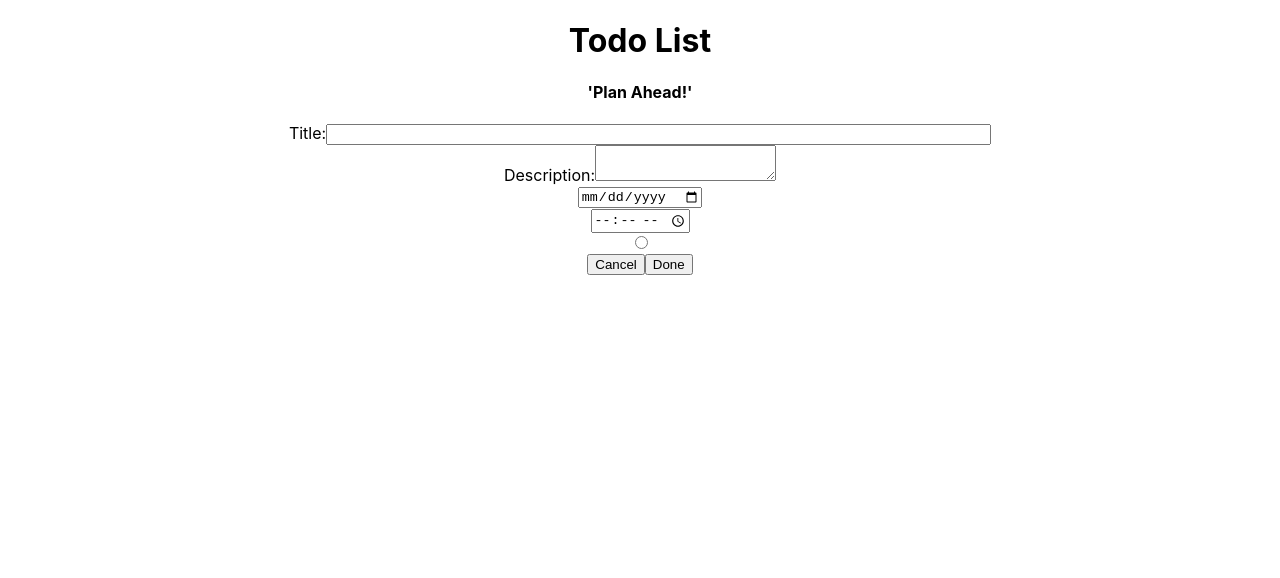
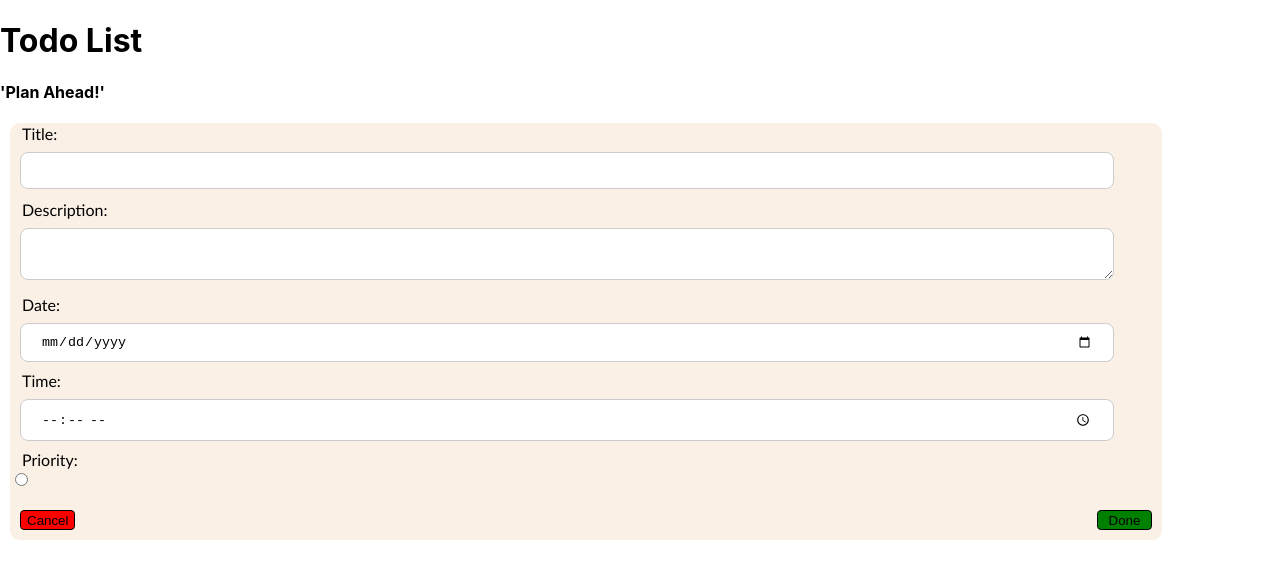
Before and after one commit to Czekk/Todo-List-App, a React (Create React App) app: page / in a window 1280 px wide. Both pictures are taken after a click on the button "Add new task". Shown: the top 578 px of the page. Built offline with nearby package versions, Linux system fonts and the light colour scheme.

Commit message:
Added styling to TaskForm

```diff
--- a/src/App.js
+++ b/src/App.js
@@ -1,15 +1,10 @@
 import React, {Component} from 'react';
-import Task from './Task/Task';
-import TaskForm from './TaskForm/TaskForm';
-import logo from './logo.svg';
-import './App.css';
-import task from './Task/Task';
+import Task from './Components/Task/Task';
+import TaskForm from './Components/TaskForm/TaskForm';
 
 class App extends Component {
   state= {
     tasks: [
-      {title: 'Finish this app', description: 'this need work done'},
-      {title: 'Shopping', description: 'Grocery, and clothes'}
     ],
     showTaskForm: false
   }
@@ -50,7 +45,8 @@ class App extends Component {
   addNewTaskHandler =() =>{
     const tasks = this.state.tasks;
     tasks.push(this.NewTask);
-    const taskIndex = tasks.findIndex(this.NewTask);
+    const taskIndex = tasks.findIndex(task => {
+      return task.title === this.NewTask.title});
     tasks[taskIndex].id= taskIndex;
     this.setState({Tasks: tasks});
     this.NewTask= {
@@ -84,7 +80,12 @@ class App extends Component {
       <div>
         {this.state.tasks.map(task => {
           return (
-            <Task title= {task.title} desc= {task.description} delete= {this.deleteTaskHandler} />
+            <Task title= {task.title}
+            desc= {task.description}
+            delete= {this.deleteTaskHandler}
+            date= {task.date}
+            time= {task.time}
+            id = {task.id} />
           )
           })
         }
--- a/src/Task/Task.js
+++ b/src/Components/Task/Task.js
@@ -11,6 +11,7 @@ return (
         value={probs.desc}/>
         <p>{probs.date}</p>
         <p>{probs.time}</p>
+        <p>{probs.id}</p>
 
         <button onClick = {probs.delete}>delete</button>
         <input type = "checkBox" title="mark as completed"></input>
--- /dev/null
+++ b/src/Components/TaskForm/TaskForm.css
@@ -0,0 +1,70 @@
+.formContainer {
+    background-color: linen;
+    border-radius: 10px;
+    margin: 10px;
+    padding-bottom: 50px;
+    float:center;
+    width: 90%;
+}
+
+
+label {
+    display: inline-block;
+    font-family: 'Gill Sans', 'Gill Sans MT', Calibri, 'Trebuchet MS', sans-serif;
+    padding: 1px 2px;
+    margin-left: 10px;
+}
+input[type=text], textarea {
+    width: 95%;
+    padding: 10px 20px;
+    margin: 8px 10px 10px;
+    display: inline-block;
+    border: 1px solid #ccc;
+    border-radius: 8px;
+    box-sizing: border-box;
+    font-family: Arial, Helvetica, sans-serif;
+}
+
+input[type=Date] {
+    width: 95%;
+    padding: 10px 20px;
+    margin: 8px 10px;
+    display: inline-block;
+    border: 1px solid #ccc;
+    border-radius: 8px;
+    box-sizing: border-box;
+}
+
+input[type=Time] {
+    width: 95%;
+    padding: 10px 20px;
+    margin: 8px 10px;
+    display: inline-block;
+    border: 1px solid #ccc;
+    border-radius: 8px;
+    box-sizing: border-box;
+}
+
+.cancelBut {
+    position: relative;
+    width: 55px;
+    height: 20px;
+    margin-left: 10px;
+    margin-top: 20px;
+    float: left;
+    background-color: red;
+    border: 1px solid black;
+    border-radius: 4px;
+}
+
+.doneBut {
+    position: relative;
+    width: 55px;
+    height: 20px;
+    margin-right: 10px;
+    margin-top: 20px;
+    float: right;
+    background-color: green;
+    border: 1px solid black;
+    border-radius: 4px;
+}
--- /dev/null
+++ b/src/Components/TaskForm/TaskForm.js
@@ -0,0 +1,28 @@
+import React from'react';
+import './TaskForm.css';
+
+
+const TaskForm = (probs)=> {
+   return(
+        <div className='formContainer'>
+            <label>Title:</label><br/>
+            <input type='text' onChange= {probs.titleChange} size ='80' required/> <br/>
+
+            <label>Description:</label><br/>
+            <textarea type= 'text' onChange={probs.descChange} size= '500' required/><br/>
+
+            <label>Date:</label><br/>
+            <input type= 'date' min ={Date()} onChange={probs.dateChange}/> <br/>
+
+            <label>Time:</label><br/>
+            <input type= 'time' onChange= {probs.timeChange}/><br/>
+
+            <label>Priority:</label><br/>
+            <input type= 'radio' /> <br/>
+            <button className= 'cancelBut' onClick = {probs.cancel}>Cancel </button>
+            <button className='doneBut' onClick = {probs.done}>Done</button>
+        </div>
+    );
+}
+
+export default TaskForm;
--- a/src/TaskForm/TaskForm.js
+++ /dev/null
@@ -1,20 +0,0 @@
-import React from'react';
-
-
-const TaskForm = (probs)=> {
-   return(
-        <div>
-            <label>Title:</label>
-            <input type='text' onChange= {probs.titleChange} size ='80' required/> <br/>
-            <label>Description:</label>
-            <textarea type= 'text' onChange={probs.descChange} size= '500' required/><br/>
-            <input type= 'date' min ={Date()} onChange={probs.dateChange}/> <br/>
-            <input type= 'time' onChange= {probs.timeChange}/><br/>
-            <input type= 'radio'/><br/>
-            <button onClick = {probs.cancel}>Cancel</button>
-            <button onClick = {probs.done}>Done</button>
-        </div>
-    );
-}
-
-export default TaskForm;
```
